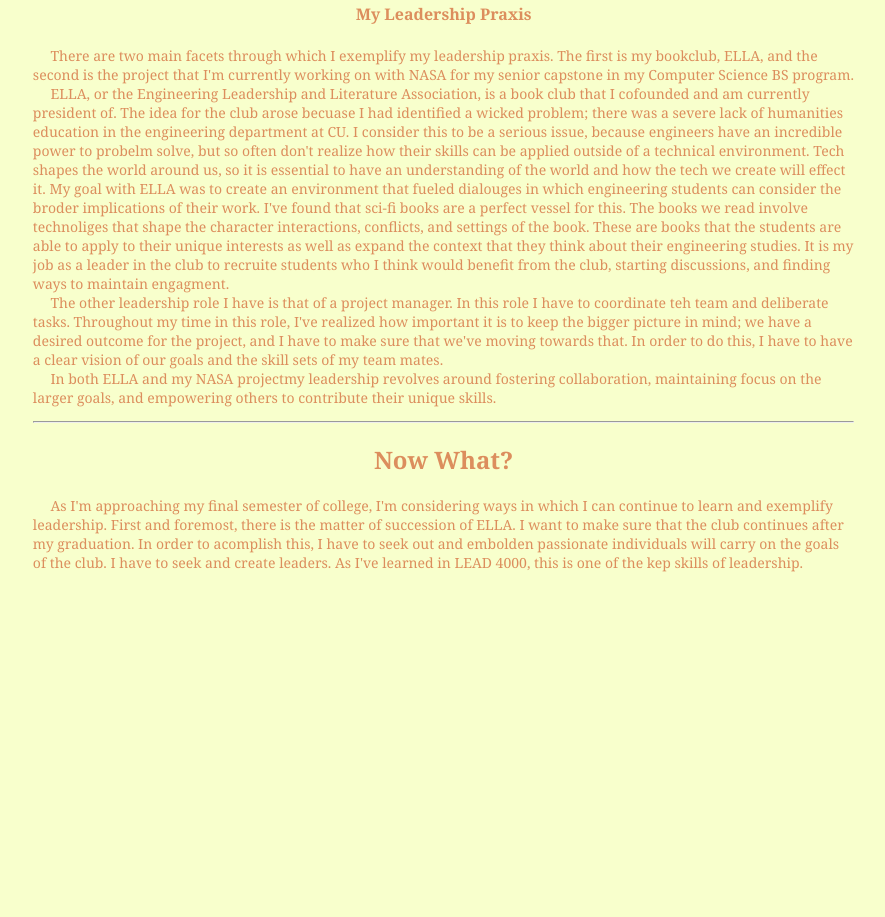
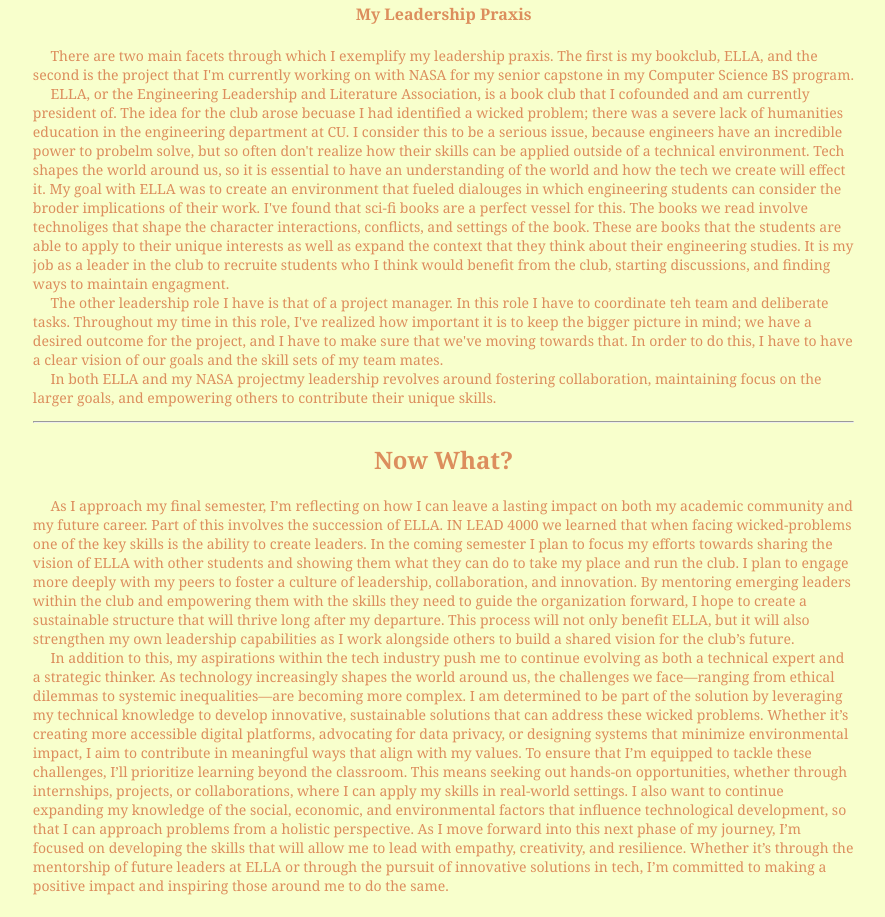
Before and after one commit to grace-harrell/grace-harrell.github.io, a website: page lead4000.html in a window 1280 px wide. Shown: the part 1128-2045 px from the top of the page, without its empty margins (377-1262 px from the left). Before the commit the page ends 1722 px from the top, so only its background shows below. Drawn offline with nearby package versions, Linux system fonts and the light colour scheme.

Commit message:
expanded story of now

```diff
--- a/lead4000.html
+++ b/lead4000.html
@@ -146,12 +146,34 @@
           <div class="now_what">
             <h2>Now What?</h2>
             <p>
-              &emsp; As I'm approaching my final semester of college, I'm considering ways in which I can continue to
-              learn and exemplify leadership. First and foremost, there is the matter of succession of ELLA. I want to
-              make sure that the club continues after my graduation. In order to acomplish this, I have to seek out
-              and embolden passionate individuals will carry on the goals of the club. I have to seek and create leaders.
-              As I've learned in LEAD 4000, this is one of the kep skills of leadership.
-
+              &emsp; As I approach my final semester, I’m reflecting on how I can leave
+              a lasting impact on both my academic community and my future career.
+              Part of this involves the succession of ELLA. IN LEAD 4000 we learned that
+              when facing wicked-problems one of the key skills is the ability to create leaders.
+              In the coming semester I plan to focus my efforts towards sharing the vision of ELLA
+              with other students and showing them what they can do to take my place and run the club.
+              I plan to engage more deeply with my peers to foster a culture of leadership, collaboration, and innovation.
+              By mentoring emerging leaders within the club and empowering them with the
+              skills they need to guide the organization forward, I hope to create a sustainable
+              structure that will thrive long after my departure. This process will not only benefit
+              ELLA, but it will also strengthen my own leadership capabilities as I work alongside
+              others to build a shared vision for the club’s future.
+              <br>
+              &emsp; In addition to this, my aspirations within the tech industry push me to continue evolving as both a technical
+              expert and a strategic thinker. As technology increasingly shapes the world around us,
+              the challenges we face—ranging from ethical dilemmas to systemic inequalities—are becoming more
+              complex. I am determined to be part of the solution by leveraging my technical knowledge to
+              develop innovative, sustainable solutions that can address these wicked problems. Whether it’s
+              creating more accessible digital platforms, advocating for data privacy, or designing systems
+              that minimize environmental impact, I aim to contribute in meaningful ways that align with my values.
+              To ensure that I’m equipped to tackle these challenges, I’ll prioritize learning beyond the classroom.
+              This means seeking out hands-on opportunities, whether through internships, projects, or collaborations,
+              where I can apply my skills in real-world settings. I also want to continue expanding my knowledge of
+              the social, economic, and environmental factors that influence technological development, so that I
+              can approach problems from a holistic perspective. As I move forward into this next phase of my journey,
+              I’m focused on developing the skills that will allow me to lead with empathy, creativity, and resilience.
+              Whether it’s through the mentorship of future leaders at ELLA or through the pursuit of innovative
+              solutions in tech, I’m committed to making a positive impact and inspiring those around me to do the same.
             </p>
           </div>
         </div>
```
